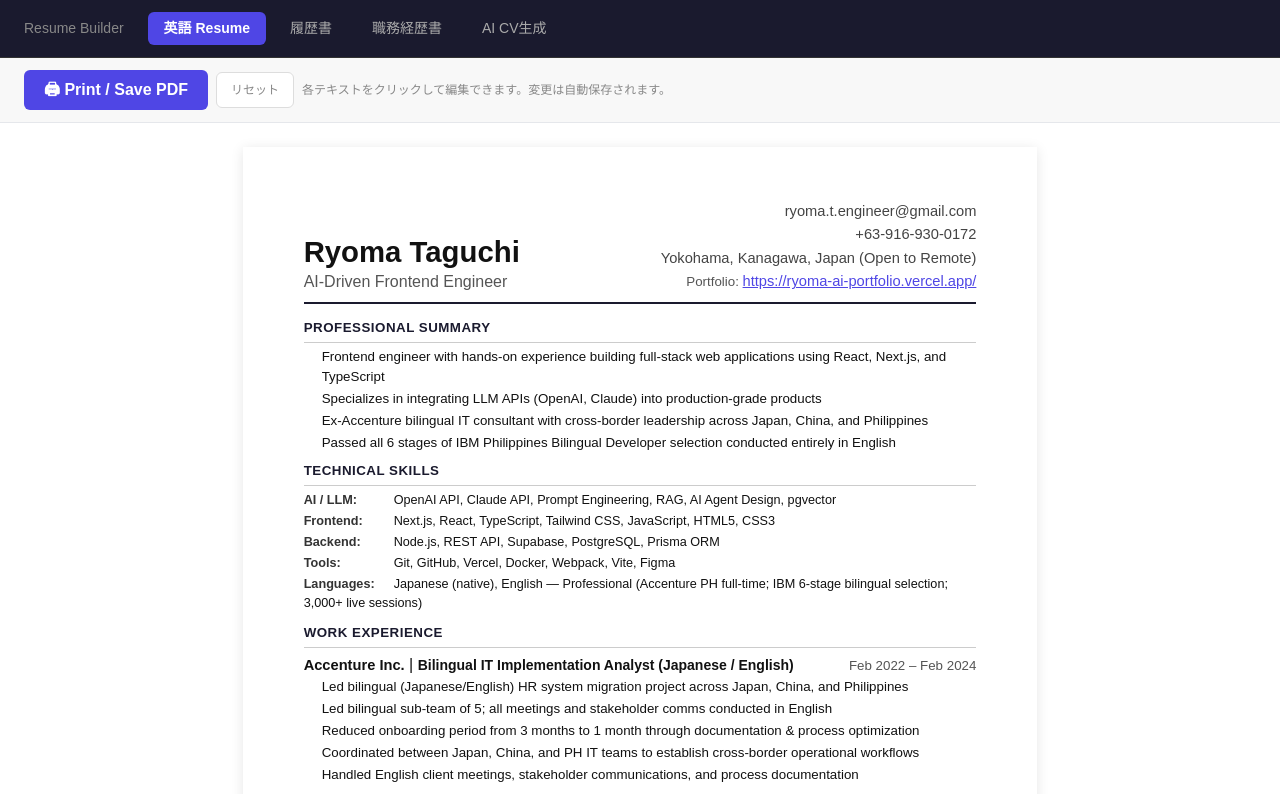
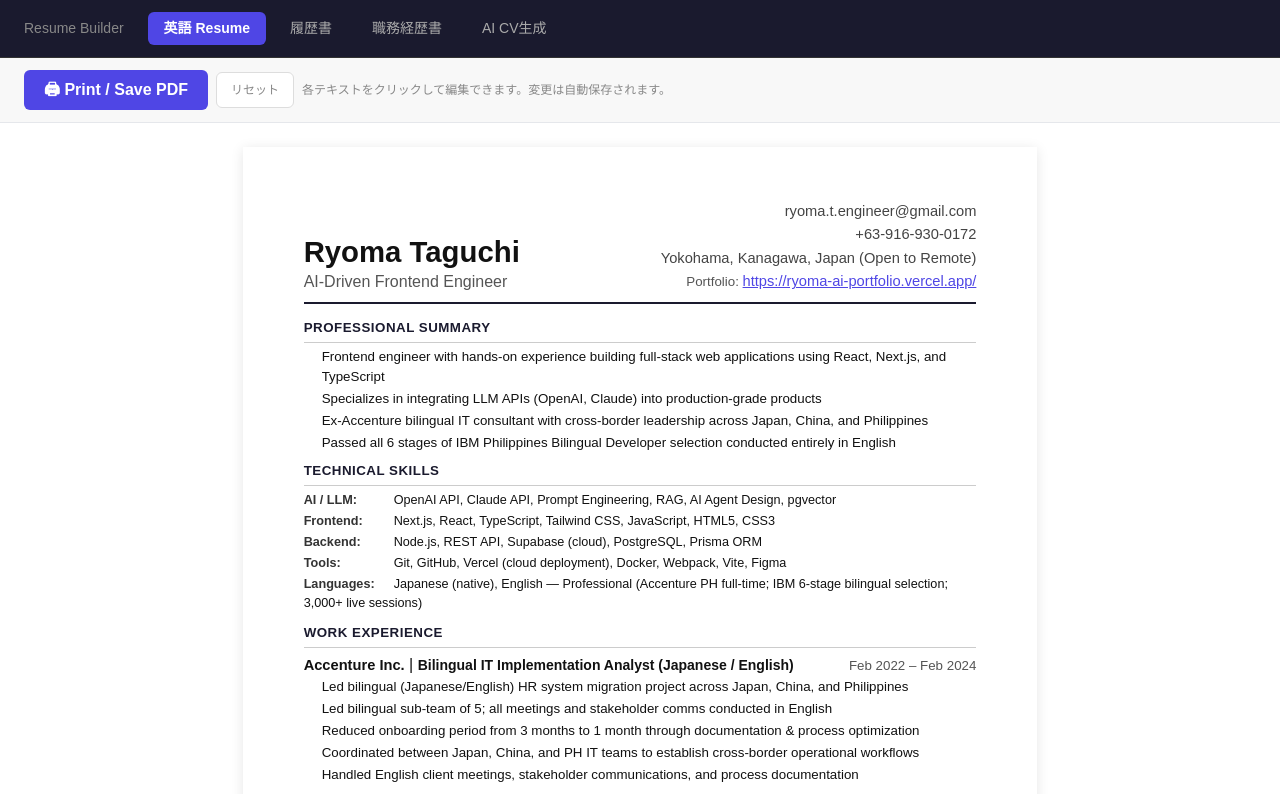
Before and after one commit to ryoma-creator/resume-ai-builder, a Next.js app: page /resume-en in a window 1280 px wide. Shown: the top 794 px of the page. Built offline with nearby package versions, Linux system fonts and the light colour scheme.

Commit message:
feat: clarify cloud experience - Vercel (cloud deployment), Supabase (cloud)

```diff
--- a/components/ResumeEn/types.ts
+++ b/components/ResumeEn/types.ts
@@ -44,8 +44,8 @@ export const DEFAULT_EN: ResumeEnData = {
     'Passed all 6 stages of IBM Philippines Bilingual Developer selection conducted entirely in English',
   skillsAI: 'OpenAI API, Claude API, Prompt Engineering, RAG, AI Agent Design, pgvector',
   skillsFrontend: 'Next.js, React, TypeScript, Tailwind CSS, JavaScript, HTML5, CSS3',
-  skillsBackend: 'Node.js, REST API, Supabase, PostgreSQL, Prisma ORM',
-  skillsTools: 'Git, GitHub, Vercel, Docker, Webpack, Vite, Figma',
+  skillsBackend: 'Node.js, REST API, Supabase (cloud), PostgreSQL, Prisma ORM',
+  skillsTools: 'Git, GitHub, Vercel (cloud deployment), Docker, Webpack, Vite, Figma',
   skillsLanguages: 'Japanese (native), English — Professional (Accenture PH full-time; IBM 6-stage bilingual selection; 3,000+ live sessions)',
   exp1Company: 'Accenture Inc.',
   exp1Title: 'Bilingual IT Implementation Analyst (Japanese / English)',
```
